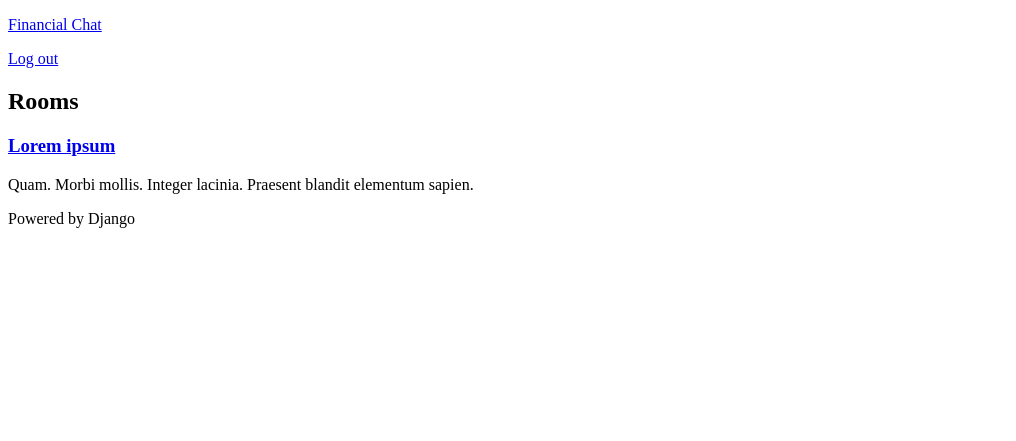
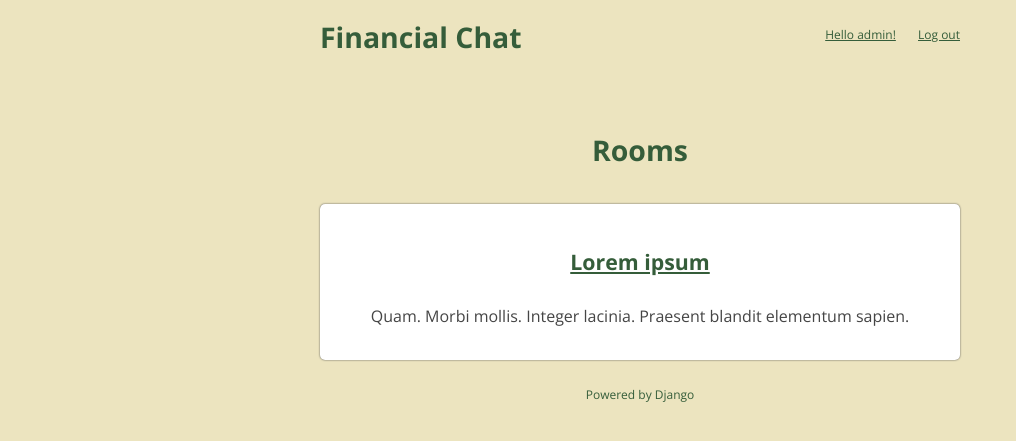
Before and after one commit to rukbotto/financial-chat-django, a Django app: page /chat/rooms/ in a window 1280 px wide. Shown: the top 441 px of the page, without its empty margins (0-1016 px from the left). Run offline with Django 3.2, Linux system fonts and the light colour scheme; a user stored in the database is signed in; data comes from the database, SQL or seed files in the repository; parts of the project's set-up code (start-up, migrations or seed data) failed here and were passed over.

Commit message:
Improve the look & feel

```diff
--- a/chat/forms.py
+++ b/chat/forms.py
@@ -5,7 +5,10 @@ from chat.models import Message
 
 class MessageForm(forms.ModelForm):
     content = forms.CharField(
-        widget=forms.Textarea(attrs={ 'data-ref': 'message-input' })
+        widget=forms.Textarea(attrs={
+            'data-ref': 'message-input',
+            'rows': 1
+        })
     )
 
     class Meta:
--- /dev/null
+++ b/chat/static/css/main.css
@@ -0,0 +1,276 @@
+* {
+  box-sizing: border-box;
+}
+
+body {
+  font-family: 'Open Sans', sans-serif;
+  line-height: 1.777em;
+  font-size: 100%;
+  color: #454545;
+  background-color: #ece4bf;
+  /* background-color: #f4ecdf; */
+}
+
+a {
+  line-height: 1.777em;
+  color: #355d3a;
+}
+
+a:hover {
+  color: #ebb65a;
+}
+
+h1, h2, h3, h4, h5, h6,
+.h1, .h2, .h3, .h4, .h5, .h6 {
+  margin: 1.777em 0 1em 0;
+  line-height: 1.777em;
+  color: #454545;
+}
+
+.h1, .h2, .h3, .h4, .h5, .h6 {
+  display: block;
+  font-weight: bold;
+}
+
+h1, .h1 {
+  font-size: 2.369em;
+}
+
+h2, .h2 {
+  font-size: 1.777em;
+}
+
+h3, .h3 {
+  font-size: 1.333em;
+}
+
+h4, .h4 {
+  font-size: 1em;
+}
+
+h5, .h5 {
+  font-size: 1em;
+}
+
+h6, .h6 {
+  font-size: 1em;
+}
+
+p {
+  margin: 1em 0;
+  line-height: 1.777em;
+  color: #454545;
+}
+
+.header {
+  width: 640px;
+  margin: 0 auto;
+  padding: 0.75em 0;
+}
+
+.header:after {
+  content: "";
+  clear: both;
+  display: table;
+}
+
+.header__left {
+  float: left;
+  width: 50%;
+}
+
+.header__right {
+  float: left;
+  width: 50%;
+  text-align: right;
+}
+
+.header__brand {
+  text-decoration: none;
+  color: #355d3a;
+  font-weight: bold;
+  font-size: 1.777em;
+}
+
+.header__profile,
+.header__logout {
+  display: inline-block;
+  font-size: 0.75em;
+}
+
+.header__profile {
+  margin: 1em 0.75em 0 0;
+}
+
+.header__logout {
+  margin: 1em 0 0 0.75em;
+}
+
+.content {
+  width: 640px;
+  margin: 0 auto;
+  text-align: center;
+}
+
+.content--profile .content__main p {
+  margin: 1em 0 2.369em 0;
+}
+
+.content__main {
+  background-color: #ffffff;
+  box-shadow: 0 0 2px #454545;
+  border-radius: 0.317em;
+  padding: 1px 1em;
+}
+
+.content__heading {
+  color: #355d3a;
+}
+
+.room {
+  margin: 1.777em 0;
+}
+
+.notice {
+  margin: 2.369em 0;
+}
+
+.messages {
+  min-height: 100px;
+  max-height: 480px;
+  margin: 1.777em 0;
+  overflow-y: scroll;
+}
+
+.message {
+  background-color: #ebebeb;
+  border-radius: 0.317em;
+  padding: 1px 0.75em;
+  margin: 1em 0;
+}
+
+.message__metadata {
+  font-size: 0.75em;
+  text-align: right;
+}
+
+.message__metadata p {
+  color: #bababa;
+}
+
+.message__metadata a {
+  color: #bababa;
+}
+
+.message__content {
+  text-align: left;
+}
+
+.message__content p {
+  margin: 0.75em 0;
+}
+
+.form {
+  margin: 1.777em 0;
+}
+
+.form:after {
+  content: "";
+  clear: both;
+  display: table;
+}
+
+.form p:after {
+  content: "";
+  clear: both;
+  display: table;
+}
+
+.form label {
+  display: block;
+  float: left;
+  line-height: 1.777em;
+  padding: 0.317em 0.563em;
+  text-align: right;
+}
+
+.form input {
+  display: block;
+  padding: 0.317em 0.563em;
+  line-height: 1.777em;
+  float: left;
+  border-radius: 0.317em;
+  border: 1px solid #bababa;
+}
+
+.form textarea {
+  display: block;
+  padding: 0.317em 0.563em;
+  line-height: 1.777em;
+  float: left;
+  border-radius: 0.317em;
+  border: 1px solid #bababa;
+}
+
+.form button[type=submit],
+.form input[type=submit] {
+  display: block;
+  padding: 0.317em;
+  line-height: 1.777em;
+  cursor: pointer;
+  width: 100px;
+  background-color: #355d3a;
+  border: 1px solid #355d3a;
+  border-radius: 0.317em;
+  color: #ffffff;
+}
+
+.form button[type=submit]:hover,
+.form input[type=submit]:hover {
+  background-color: #ebb65a;
+  border: 1px solid #ebb65a;
+  color: #355d3a;
+}
+
+.form--message label {
+  display: none;
+}
+
+.form--message textarea {
+  margin: 0 1em 0 0;
+  width: calc(100% - 1em - 70px);
+  float: left;
+}
+
+.form--message input[type=submit] {
+  width: 70px;
+}
+
+.form--login {
+  width: 60%;
+  margin: 1.777em auto;
+}
+
+.form--login label {
+  width: 40%;
+}
+
+.form--login input {
+  width: 60%;
+}
+
+.form--login button[type=submit] {
+  margin: 0 auto;
+}
+
+.footer {
+  width: 640px;
+  margin: 0 auto;
+  padding: 0.75em 0;
+  text-align: center;
+}
+
+.footer p {
+  font-size: 0.75em;
+  color: #355d3a;
+}
--- a/chat/templates/room_list.html
+++ b/chat/templates/room_list.html
@@ -3,15 +3,19 @@
 {% block title %}Rooms{% endblock %}
 
 {% block content %}
-  <h2>Rooms</h2>
+  <section class="content content--rooms">
+    <h2 class="content__heading">Rooms</h2>
+    <div class="content__main">
       {% for room in object_list %}
-    <div>
+        <div class="room">
           <h3><a href="{% url 'room_detail' room.pk %}">{{ room.name }}</a></h3>
           <p>{{ room.description }}</p>
         </div>
       {% empty %}
-    <div>
+        <div class="notice">
           <p>Sorry, there are currently no rooms.</p>
         </div>
       {% endfor %}
+    </div>
+  </section>
 {% endblock %}
--- a/templates/base.html
+++ b/templates/base.html
@@ -3,16 +3,24 @@
   <head>
     <title>{% block title %}Financial Chat{% endblock %}</title>
     <meta name="description" content="{% block description %}Financial chat powered by Django{% endblock %}">
+    <link href="https://fonts.googleapis.com/css?family=Open+Sans:400,700" rel="stylesheet">
+    <link rel="stylesheet" href="/static/css/normalize.css">
+    <link rel="stylesheet" href="/static/css/main.css">
   </head>
   <body>
-    <header>
-      <p><a href="/">Financial Chat</a></p>
+    <header class="header">
+      <div class="header__left">
+        <a class="header__brand" href="/">Financial Chat</a>
+      </div>
       {% if user.is_authenticated %}
-        <p><a href="/logout/">Log out</a></p>
+        <div class="header__right">
+          <a class="header__profile" href="{% url 'profile_detail' user.profile.pk %}">Hello {{ user.username }}!</a>
+          <a class="header__logout" href="{% url 'logout' %}">Log out</a>
+        </div>
       {% endif %}
     </header>
     {% block content %}{% endblock %}
-    <footer>
+    <footer class="footer">
       <p>Powered by Django</p>
     </footer>
     {% block js %}{% endblock %}
```
Also changed, not shown: chat/static/js/room.js (+17 -7 lines), chat/templates/profile_detail.html (+7 -3 lines), chat/templates/room_detail.html (+13 -10 lines), templates/registration/logged_out.html (+8 -2 lines), templates/registration/login.html (+10 -6 lines), chat/static/css/normalize.css (added). Lines whose indentation alone changed are shown as unchanged.
